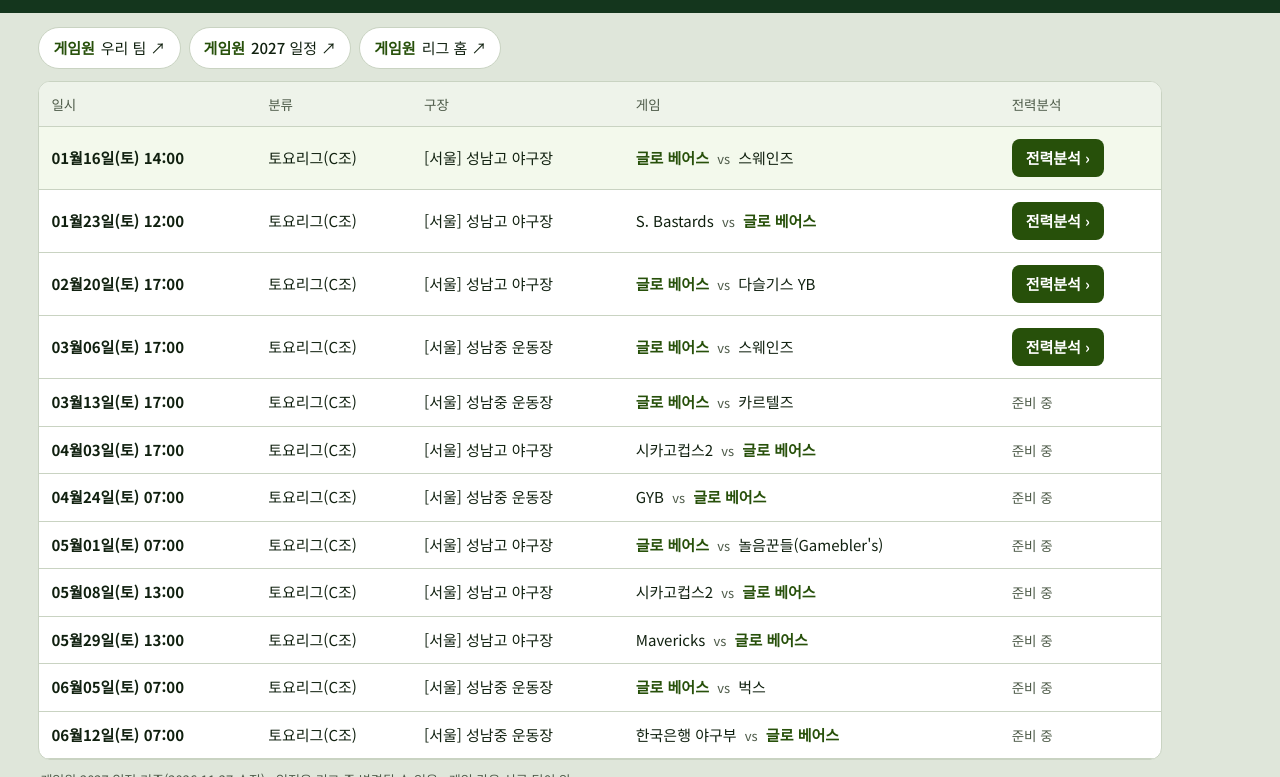
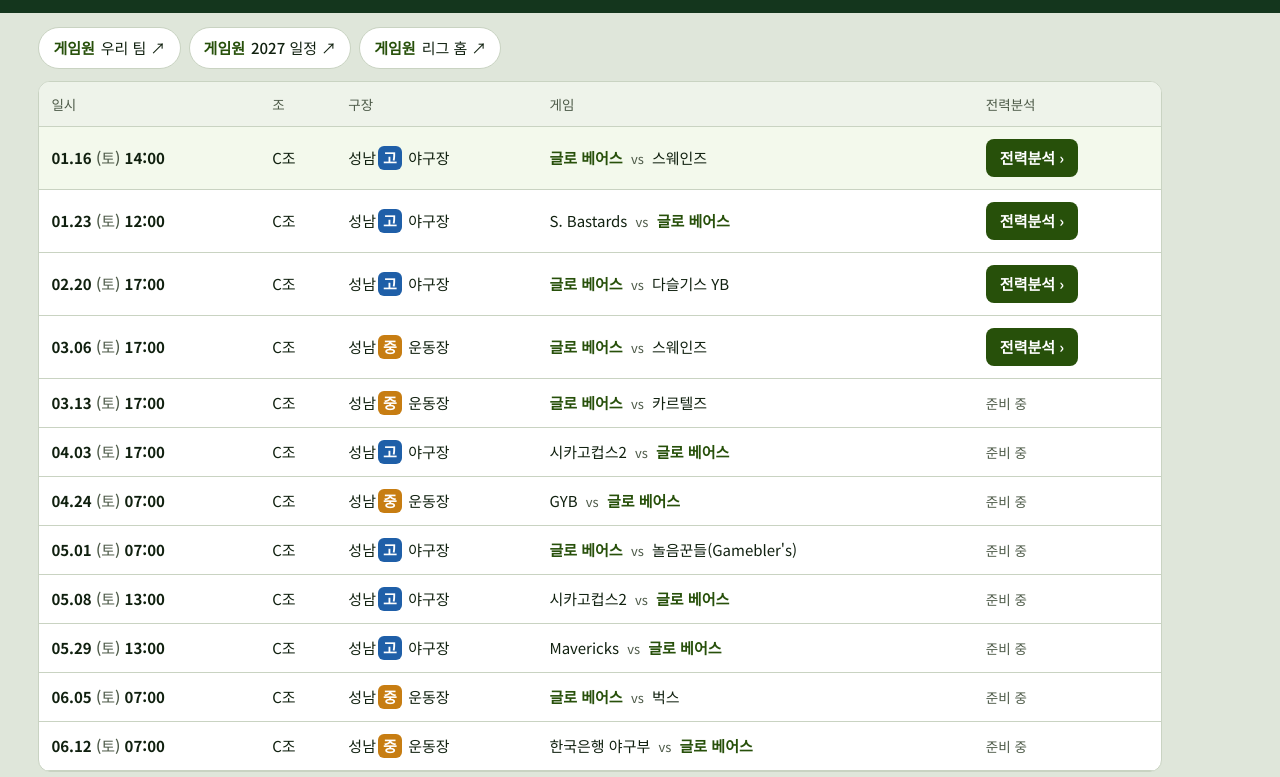
Before and after one commit to DAZZ9137/baseball-G, a plain HTML site: page index.html in a window 1280 px wide. Shown: the part 77-854 px from the top of the page. Drawn offline with Linux system fonts and the light colour scheme.

Commit message:
일정표 표기 정리(날짜 점 표기·조만 표시·성남고/성남중 구분 배지), 밝게/어둡게 전환 버튼
Co-Authored-By: Claude Opus 5.5 <noreply@anthropic.com>
Claude-Session: https://claude.ai/code/session_01MiU2bxi9p7TMxbirvSDMuK

```diff
--- a/index.html
+++ b/index.html
@@ -12,28 +12,31 @@ main{padding:14px max(3vw,14px) 30px;max-width:1200px}
 table{border-collapse:collapse;width:100%}th,td{padding:12px 12px;border-bottom:1px solid var(--line);text-align:left;white-space:nowrap}th{color:var(--sub);font-weight:500;font-size:13.5px;background:light-dark(#eef3ea,#16231a)}
 td.dt{font-weight:700}.tm.us{color:var(--acc);font-weight:700}.vs{color:var(--sub);font-size:13px;margin:0 4px}
 a.go{display:inline-flex;align-items:center;min-height:38px;padding:0 14px;border-radius:8px;background:#27500A;color:#fff;text-decoration:none;font-weight:700}.wait{color:var(--sub);font-size:13.5px}
+td.dt .wd{color:var(--sub);font-weight:500}.gk{display:inline-grid;place-items:center;width:1.6em;height:1.6em;border-radius:6px;margin:0 2px;font-weight:700}.gk.go2{background:#1f5fa8;color:#fff}.gk.jung{background:#c77d12;color:#fff}
+:root[data-theme=light]{color-scheme:light}:root[data-theme=dark]{color-scheme:dark}.thm{margin-left:auto;min-height:42px;padding:0 14px;border-radius:999px;border:1px solid #5d8a63;background:#1f4a28;color:#fff;font:inherit;font-weight:500;cursor:pointer}header{display:flex;align-items:center;gap:12px;flex-wrap:wrap}
 tr.next td{background:light-dark(#f3f9ec,#1f3424)}.k{font-size:13px;color:var(--sub);margin:10px 2px}
 .sample{display:flex;justify-content:space-between;align-items:center;gap:10px;margin-top:14px;background:var(--card);border:1px dashed var(--line);border-radius:12px;padding:14px 16px;color:inherit;text-decoration:none}.sample span{color:var(--sub);font-size:14px}
 </style></head><body>
-<header><h1>글로베어스 2027 경기 일정 · 상대 전력분석</h1><p>서울 성남고리그 토요리그(C조) · 다가오는 경기 순</p></header>
+<header><div><h1>글로베어스 2027 경기 일정 · 상대 전력분석</h1><p>서울 성남고리그 토요리그(C조) · 다가오는 경기 순</p></div><button class="thm" id="thm" aria-label="화면 밝기 전환">화면: 자동</button></header>
 <main>
 <div class="gl"><a href="https://www.gameone.kr/club/?club_idx=25486" target="_blank" rel="noopener"><b>게임원</b>우리 팀 ↗</a><a href="https://www.gameone.kr/club/info/schedule/table?club_idx=25486&season=2027" target="_blank" rel="noopener"><b>게임원</b>2027 일정 ↗</a><a href="https://www.gameone.kr/league/?lig_idx=10894" target="_blank" rel="noopener"><b>게임원</b>리그 홈 ↗</a></div>
-<div class="wrap"><table><thead><tr><th>일시</th><th>분류</th><th>구장</th><th>게임</th><th>전력분석</th></tr></thead><tbody>
-<tr><td class="dt">01월16일(토) 14:00</td><td>토요리그(C조)</td><td>[서울] 성남고 야구장</td><td><span class="tm us">글로 베어스</span> <span class="vs">vs</span> <span class="tm">스웨인즈</span></td><td class="ac"><a class="go" href="swains.html">전력분석 ›</a></td></tr>
-<tr><td class="dt">01월23일(토) 12:00</td><td>토요리그(C조)</td><td>[서울] 성남고 야구장</td><td><span class="tm">S. Bastards</span> <span class="vs">vs</span> <span class="tm us">글로 베어스</span></td><td class="ac"><a class="go" href="sbastards.html">전력분석 ›</a></td></tr>
-<tr><td class="dt">02월20일(토) 17:00</td><td>토요리그(C조)</td><td>[서울] 성남고 야구장</td><td><span class="tm us">글로 베어스</span> <span class="vs">vs</span> <span class="tm">다슬기스 YB</span></td><td class="ac"><a class="go" href="dasl.html">전력분석 ›</a></td></tr>
-<tr><td class="dt">03월06일(토) 17:00</td><td>토요리그(C조)</td><td>[서울] 성남중 운동장</td><td><span class="tm us">글로 베어스</span> <span class="vs">vs</span> <span class="tm">스웨인즈</span></td><td class="ac"><a class="go" href="swains.html">전력분석 ›</a></td></tr>
-<tr><td class="dt">03월13일(토) 17:00</td><td>토요리그(C조)</td><td>[서울] 성남중 운동장</td><td><span class="tm us">글로 베어스</span> <span class="vs">vs</span> <span class="tm">카르텔즈</span></td><td class="ac"><span class="wait">준비 중</span></td></tr>
-<tr><td class="dt">04월03일(토) 17:00</td><td>토요리그(C조)</td><td>[서울] 성남고 야구장</td><td><span class="tm">시카고컵스2</span> <span class="vs">vs</span> <span class="tm us">글로 베어스</span></td><td class="ac"><span class="wait">준비 중</span></td></tr>
-<tr><td class="dt">04월24일(토) 07:00</td><td>토요리그(C조)</td><td>[서울] 성남중 운동장</td><td><span class="tm">GYB</span> <span class="vs">vs</span> <span class="tm us">글로 베어스</span></td><td class="ac"><span class="wait">준비 중</span></td></tr>
-<tr><td class="dt">05월01일(토) 07:00</td><td>토요리그(C조)</td><td>[서울] 성남고 야구장</td><td><span class="tm us">글로 베어스</span> <span class="vs">vs</span> <span class="tm">놀음꾼들(Gamebler's)</span></td><td class="ac"><span class="wait">준비 중</span></td></tr>
-<tr><td class="dt">05월08일(토) 13:00</td><td>토요리그(C조)</td><td>[서울] 성남고 야구장</td><td><span class="tm">시카고컵스2</span> <span class="vs">vs</span> <span class="tm us">글로 베어스</span></td><td class="ac"><span class="wait">준비 중</span></td></tr>
-<tr><td class="dt">05월29일(토) 13:00</td><td>토요리그(C조)</td><td>[서울] 성남고 야구장</td><td><span class="tm">Mavericks</span> <span class="vs">vs</span> <span class="tm us">글로 베어스</span></td><td class="ac"><span class="wait">준비 중</span></td></tr>
-<tr><td class="dt">06월05일(토) 07:00</td><td>토요리그(C조)</td><td>[서울] 성남중 운동장</td><td><span class="tm us">글로 베어스</span> <span class="vs">vs</span> <span class="tm">벅스</span></td><td class="ac"><span class="wait">준비 중</span></td></tr>
-<tr><td class="dt">06월12일(토) 07:00</td><td>토요리그(C조)</td><td>[서울] 성남중 운동장</td><td><span class="tm">한국은행 야구부</span> <span class="vs">vs</span> <span class="tm us">글로 베어스</span></td><td class="ac"><span class="wait">준비 중</span></td></tr>
+<div class="wrap"><table><thead><tr><th>일시</th><th>조</th><th>구장</th><th>게임</th><th>전력분석</th></tr></thead><tbody>
+<tr data-m="01" data-d="16"><td class="dt">01.16 <span class="wd">(토)</span> 14:00</td><td>C조</td><td>성남<span class="gk go2">고</span> 야구장</td><td><span class="tm us">글로 베어스</span> <span class="vs">vs</span> <span class="tm">스웨인즈</span></td><td class="ac"><a class="go" href="swains.html">전력분석 ›</a></td></tr>
+<tr data-m="01" data-d="23"><td class="dt">01.23 <span class="wd">(토)</span> 12:00</td><td>C조</td><td>성남<span class="gk go2">고</span> 야구장</td><td><span class="tm">S. Bastards</span> <span class="vs">vs</span> <span class="tm us">글로 베어스</span></td><td class="ac"><a class="go" href="sbastards.html">전력분석 ›</a></td></tr>
+<tr data-m="02" data-d="20"><td class="dt">02.20 <span class="wd">(토)</span> 17:00</td><td>C조</td><td>성남<span class="gk go2">고</span> 야구장</td><td><span class="tm us">글로 베어스</span> <span class="vs">vs</span> <span class="tm">다슬기스 YB</span></td><td class="ac"><a class="go" href="dasl.html">전력분석 ›</a></td></tr>
+<tr data-m="03" data-d="06"><td class="dt">03.06 <span class="wd">(토)</span> 17:00</td><td>C조</td><td>성남<span class="gk jung">중</span> 운동장</td><td><span class="tm us">글로 베어스</span> <span class="vs">vs</span> <span class="tm">스웨인즈</span></td><td class="ac"><a class="go" href="swains.html">전력분석 ›</a></td></tr>
+<tr data-m="03" data-d="13"><td class="dt">03.13 <span class="wd">(토)</span> 17:00</td><td>C조</td><td>성남<span class="gk jung">중</span> 운동장</td><td><span class="tm us">글로 베어스</span> <span class="vs">vs</span> <span class="tm">카르텔즈</span></td><td class="ac"><span class="wait">준비 중</span></td></tr>
+<tr data-m="04" data-d="03"><td class="dt">04.03 <span class="wd">(토)</span> 17:00</td><td>C조</td><td>성남<span class="gk go2">고</span> 야구장</td><td><span class="tm">시카고컵스2</span> <span class="vs">vs</span> <span class="tm us">글로 베어스</span></td><td class="ac"><span class="wait">준비 중</span></td></tr>
+<tr data-m="04" data-d="24"><td class="dt">04.24 <span class="wd">(토)</span> 07:00</td><td>C조</td><td>성남<span class="gk jung">중</span> 운동장</td><td><span class="tm">GYB</span> <span class="vs">vs</span> <span class="tm us">글로 베어스</span></td><td class="ac"><span class="wait">준비 중</span></td></tr>
+<tr data-m="05" data-d="01"><td class="dt">05.01 <span class="wd">(토)</span> 07:00</td><td>C조</td><td>성남<span class="gk go2">고</span> 야구장</td><td><span class="tm us">글로 베어스</span> <span class="vs">vs</span> <span class="tm">놀음꾼들(Gamebler's)</span></td><td class="ac"><span class="wait">준비 중</span></td></tr>
+<tr data-m="05" data-d="08"><td class="dt">05.08 <span class="wd">(토)</span> 13:00</td><td>C조</td><td>성남<span class="gk go2">고</span> 야구장</td><td><span class="tm">시카고컵스2</span> <span class="vs">vs</span> <span class="tm us">글로 베어스</span></td><td class="ac"><span class="wait">준비 중</span></td></tr>
+<tr data-m="05" data-d="29"><td class="dt">05.29 <span class="wd">(토)</span> 13:00</td><td>C조</td><td>성남<span class="gk go2">고</span> 야구장</td><td><span class="tm">Mavericks</span> <span class="vs">vs</span> <span class="tm us">글로 베어스</span></td><td class="ac"><span class="wait">준비 중</span></td></tr>
+<tr data-m="06" data-d="05"><td class="dt">06.05 <span class="wd">(토)</span> 07:00</td><td>C조</td><td>성남<span class="gk jung">중</span> 운동장</td><td><span class="tm us">글로 베어스</span> <span class="vs">vs</span> <span class="tm">벅스</span></td><td class="ac"><span class="wait">준비 중</span></td></tr>
+<tr data-m="06" data-d="12"><td class="dt">06.12 <span class="wd">(토)</span> 07:00</td><td>C조</td><td>성남<span class="gk jung">중</span> 운동장</td><td><span class="tm">한국은행 야구부</span> <span class="vs">vs</span> <span class="tm us">글로 베어스</span></td><td class="ac"><span class="wait">준비 중</span></td></tr>
 </tbody></table></div>
-<p class="k">게임원 2027 일정 기준(2026.11.27 수집) · 일정은 리그 중 변경될 수 있음 · 게임 칸은 선공 팀이 앞</p>
+<p class="k">게임원 2027 일정 기준(2026.11.27 수집) · 일정은 리그 중 변경될 수 있음 · 게임 칸은 선공 팀이 앞 · 구장 <span class="gk go2">고</span> 성남고 야구장 <span class="gk jung">중</span> 성남중 운동장</p>
 <a class="sample" href="sample.html"><div><b>샘플 · 라인업 반영 화면</b><br><span>팀 사야이 26.10.10 실제 라인업으로 만든 경기 당일 화면 예시</span></div><span>열기 ›</span></a>
 </main>
-<script>{const r=[...document.querySelectorAll('tbody tr')];const now=new Date();const y=2027;let first=null;for(const tr of r){const m=tr.cells[0].textContent.match(/(\d+)월(\d+)일/);if(!m)continue;const d=new Date(y,+m[1]-1,+m[2],23,59);if(d>=now&&!first){first=tr}else if(d<now){tr.style.opacity='.55'}}if(first)first.classList.add('next')}</script>
+<script>{const r=[...document.querySelectorAll('tbody tr')];const now=new Date();const y=2027;let first=null;for(const tr of r){if(!tr.dataset.m)continue;const d=new Date(y,+tr.dataset.m-1,+tr.dataset.d,23,59);if(d>=now&&!first){first=tr}else if(d<now){tr.style.opacity='.55'}}if(first)first.classList.add('next')}
+{const K='glo-theme',b=document.getElementById('thm'),L={auto:'화면: 자동',light:'화면: 밝게',dark:'화면: 어둡게'},N={auto:'light',light:'dark',dark:'auto'};const ap=v=>{if(v==='auto')document.documentElement.removeAttribute('data-theme');else document.documentElement.dataset.theme=v;if(b)b.textContent=L[v]};let v='auto';try{v=localStorage.getItem(K)||'auto'}catch(e){}if(!L[v])v='auto';ap(v);if(b)b.addEventListener('click',()=>{v=N[v];try{localStorage.setItem(K,v)}catch(e){}ap(v)})}</script>
 </body></html>
```
Also changed, not shown: dasl.html (+4 -2 lines), sample.html (+4 -2 lines), sbastards.html (+4 -2 lines), swains.html (+4 -2 lines).
